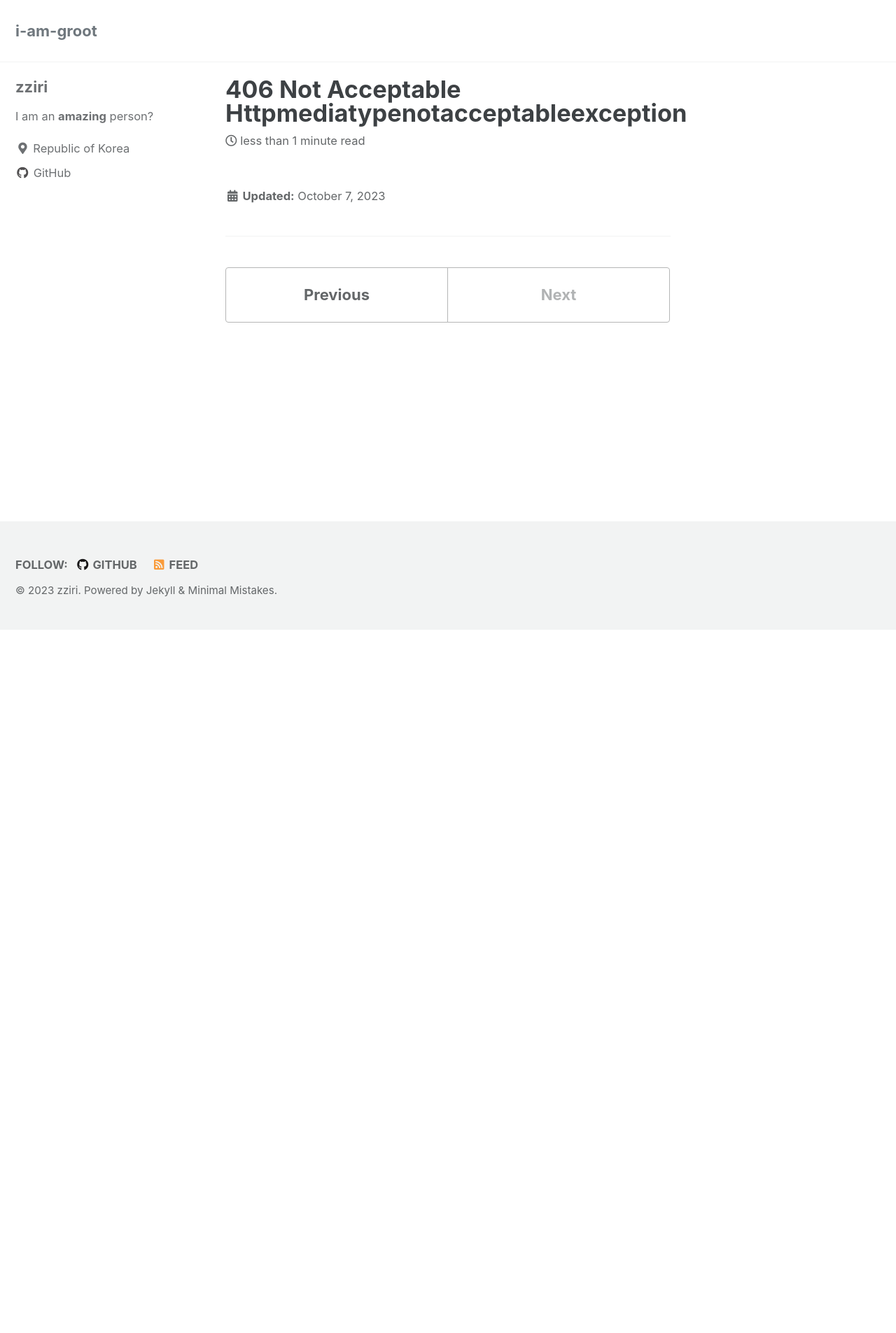
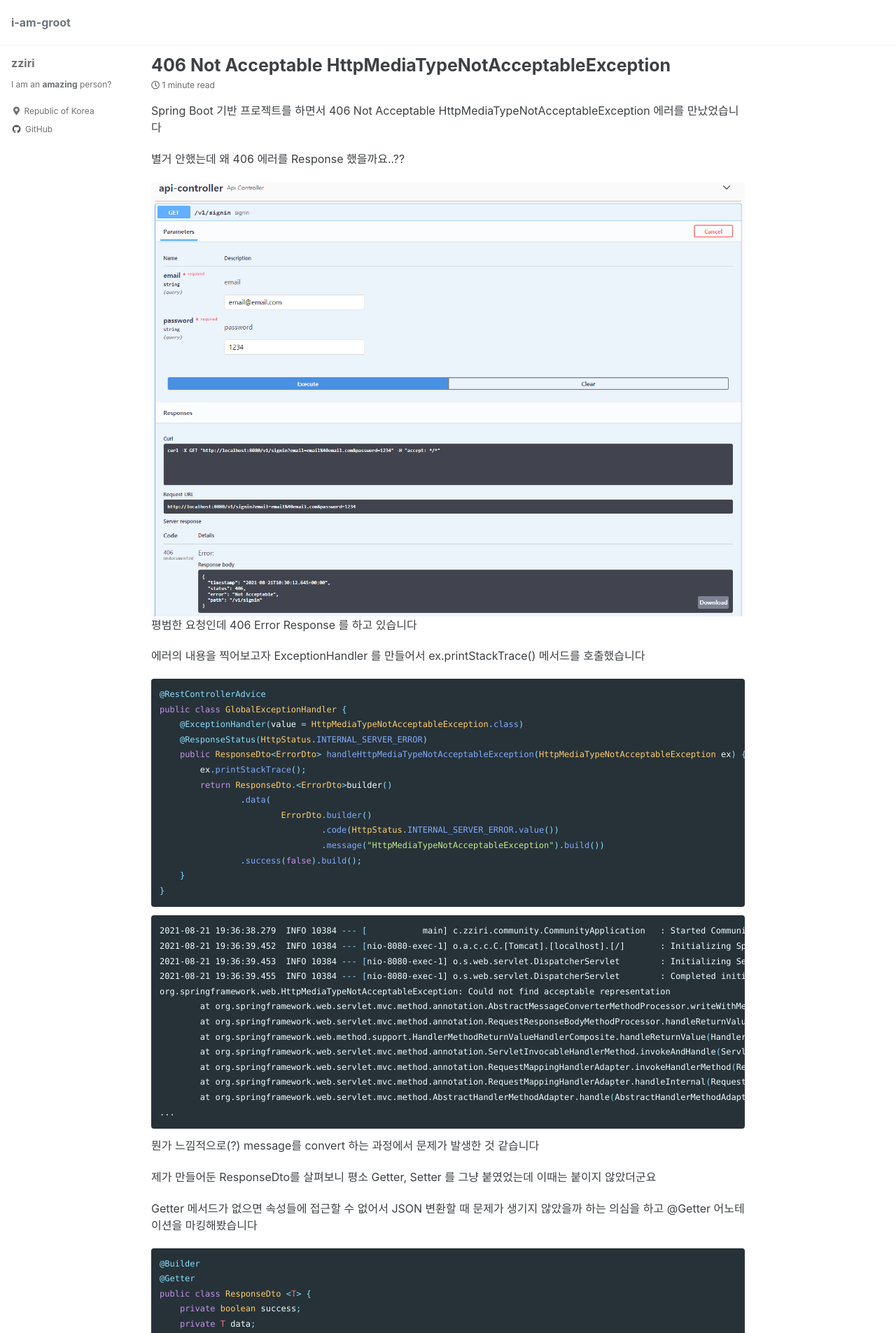
Before and after one commit to zziri/zziri.github.io, a Jekyll site: the page built from _posts/2023-10-07-406-Not-Acceptable-HttpMediaTypeNotAcceptableException.md, in a window 1280 px wide. Shown: the top 1905 px of the page at 70% size. Built offline with Jekyll 4.4.1, drawn with Linux system fonts in a browser that asks for light colours; cached includes are drawn as plain includes; before the commit the page ends 900 px from its top, so only the background shows below that; some of the changed text lies outside the part shown.

Commit message:
setting + add post

````diff
--- a/_posts/2023-10-07-406-Not-Acceptable-HttpMediaTypeNotAcceptableException.md
+++ b/_posts/2023-10-07-406-Not-Acceptable-HttpMediaTypeNotAcceptableException.md
@@ -0,0 +1,79 @@
+---
+title: "406 Not Acceptable HttpMediaTypeNotAcceptableException"
+---
+
+Spring Boot 기반 프로젝트를 하면서 406 Not Acceptable HttpMediaTypeNotAcceptableException 에러를 만났었습니다
+
+별거 안했는데 왜 406 에러를 Response 했을까요..??
+
+
+{% raw %}![alt](https://raw.githubusercontent.com/zziri/zziri.github.io/main/assets/images/2023-10-07/img1.png){% endraw %}
+평범한 요청인데 406 Error Response 를 하고 있습니다
+
+
+
+에러의 내용을 찍어보고자 ExceptionHandler 를 만들어서 ex.printStackTrace() 메서드를 호출했습니다
+
+
+```java
+@RestControllerAdvice
+public class GlobalExceptionHandler {
+    @ExceptionHandler(value = HttpMediaTypeNotAcceptableException.class)
+    @ResponseStatus(HttpStatus.INTERNAL_SERVER_ERROR)
+    public ResponseDto<ErrorDto> handleHttpMediaTypeNotAcceptableException(HttpMediaTypeNotAcceptableException ex) {
+        ex.printStackTrace();
+        return ResponseDto.<ErrorDto>builder()
+                .data(
+                        ErrorDto.builder()
+                                .code(HttpStatus.INTERNAL_SERVER_ERROR.value())
+                                .message("HttpMediaTypeNotAcceptableException").build())
+                .success(false).build();
+    }
+}
+```
+
+```shell
+2021-08-21 19:36:38.279  INFO 10384 --- [           main] c.zziri.community.CommunityApplication   : Started CommunityApplication in 10.616 seconds (JVM running for 11.627)
+2021-08-21 19:36:39.452  INFO 10384 --- [nio-8080-exec-1] o.a.c.c.C.[Tomcat].[localhost].[/]       : Initializing Spring DispatcherServlet 'dispatcherServlet'
+2021-08-21 19:36:39.453  INFO 10384 --- [nio-8080-exec-1] o.s.web.servlet.DispatcherServlet        : Initializing Servlet 'dispatcherServlet'
+2021-08-21 19:36:39.455  INFO 10384 --- [nio-8080-exec-1] o.s.web.servlet.DispatcherServlet        : Completed initialization in 2 ms
+org.springframework.web.HttpMediaTypeNotAcceptableException: Could not find acceptable representation
+	at org.springframework.web.servlet.mvc.method.annotation.AbstractMessageConverterMethodProcessor.writeWithMessageConverters(AbstractMessageConverterMethodProcessor.java:315)
+	at org.springframework.web.servlet.mvc.method.annotation.RequestResponseBodyMethodProcessor.handleReturnValue(RequestResponseBodyMethodProcessor.java:183)
+	at org.springframework.web.method.support.HandlerMethodReturnValueHandlerComposite.handleReturnValue(HandlerMethodReturnValueHandlerComposite.java:78)
+	at org.springframework.web.servlet.mvc.method.annotation.ServletInvocableHandlerMethod.invokeAndHandle(ServletInvocableHandlerMethod.java:124)
+	at org.springframework.web.servlet.mvc.method.annotation.RequestMappingHandlerAdapter.invokeHandlerMethod(RequestMappingHandlerAdapter.java:895)
+	at org.springframework.web.servlet.mvc.method.annotation.RequestMappingHandlerAdapter.handleInternal(RequestMappingHandlerAdapter.java:808)
+	at org.springframework.web.servlet.mvc.method.AbstractHandlerMethodAdapter.handle(AbstractHandlerMethodAdapter.java:87)
+...
+```
+
+
+뭔가 느낌적으로(?) message를 convert 하는 과정에서 문제가 발생한 것 같습니다
+
+
+
+제가 만들어둔 ResponseDto를 살펴보니 평소 Getter, Setter 를 그냥 붙였었는데 이때는 붙이지 않았더군요
+
+Getter 메서드가 없으면 속성들에 접근할 수 없어서 JSON 변환할 때 문제가 생기지 않았을까 하는 의심을 하고 @Getter 어노테이션을 마킹해봤습니다
+
+```java
+@Builder
+@Getter
+public class ResponseDto <T> {
+    private boolean success;
+    private T data;
+}
+```
+
+
+{% raw %}![alt](https://raw.githubusercontent.com/zziri/zziri.github.io/main/assets/images/2023-10-07/img2.png){% endraw %}
+이제 정상적으로 Response 되는군요
+
+
+
+ResponseDto를 return 해서 클라이언트에 전달하려면 JSON으로 변환해야하는데, Getter 메서드가 없으면 private 인 프로퍼티에 접근하는 것이 당연히 불가능하겠죠...
+
+그래서 이 문제는 @JsonProperty 어노테이션을 활용해도 해결이 가능합니다!
+
+만약 이런 추가 작업 없이 JSON 변환을 하고 싶다면 gson 을 사용하면 됩니다
--- a/_sass/minimal-mistakes/_reset.scss
+++ b/_sass/minimal-mistakes/_reset.scss
@@ -11,15 +11,15 @@ html {
   font-size: 16px;
 
   @include breakpoint($medium) {
-    font-size: 18px;
+    font-size: 16px;
   }
 
   @include breakpoint($large) {
-    font-size: 20px;
+    font-size: 16px;
   }
 
   @include breakpoint($x-large) {
-    font-size: 22px;
+    font-size: 16px;
   }
 
   -webkit-text-size-adjust: 100%;
--- a/_sass/minimal-mistakes/_variables.scss
+++ b/_sass/minimal-mistakes/_variables.scss
@@ -155,9 +155,9 @@ $max-width: $x-large !default;
    Grid
    ========================================================================== */
 
-$right-sidebar-width-narrow: 200px !default;
-$right-sidebar-width: 300px !default;
-$right-sidebar-width-wide: 400px !default;
+$right-sidebar-width-narrow: 0px !default;
+$right-sidebar-width: 200px !default;
+$right-sidebar-width-wide: 0px !default;
 
 /*
    Other
````
